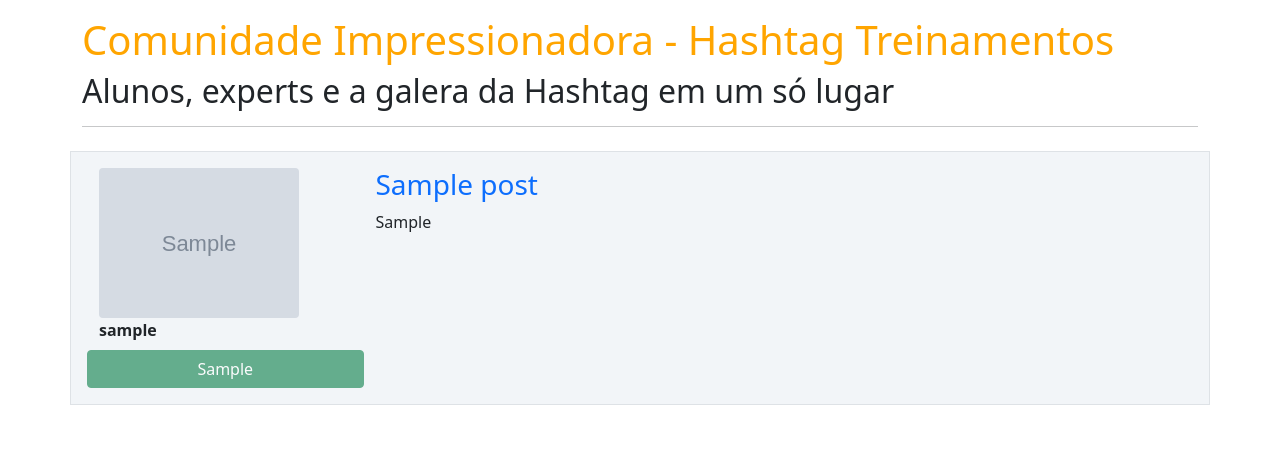
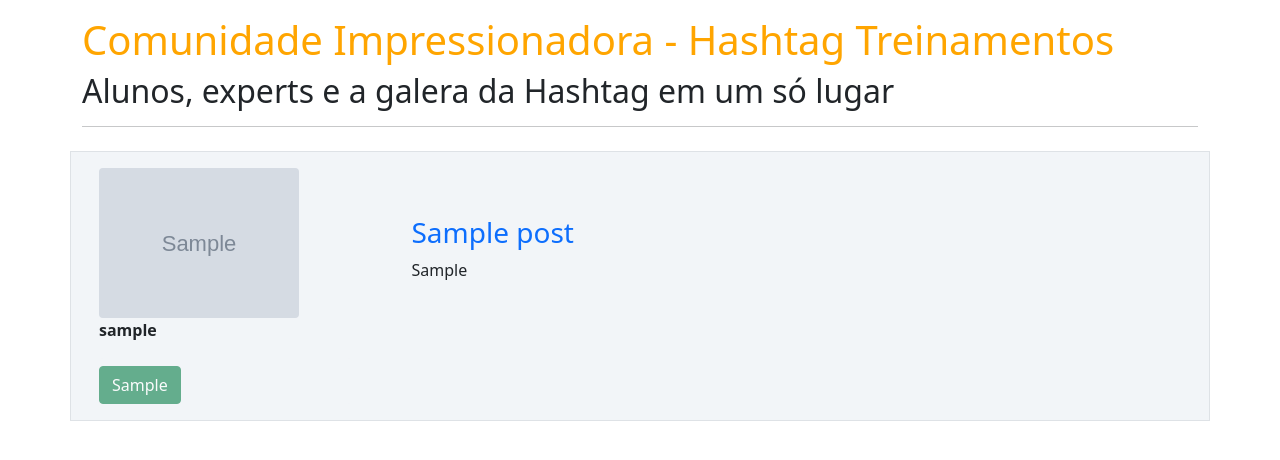
Before and after one commit to joaoalexandre65/comunidadejoao, a Flask app: page / in a window 1280 px wide. Shown: the part 56-516 px from the top of the page. Run offline with Flask 3, Linux system fonts and the light colour scheme; tables that the repository leaves empty hold one stand-in row (values such as "Sample post"); grey boxes marked "Sample" are stand-in pictures.

Commit message:
Update home.html

```diff
--- a/comunidadeimpressionadora/templates/home.html
+++ b/comunidadeimpressionadora/templates/home.html
@@ -10,19 +10,21 @@
         {% for post in posts %}
         <div class="row border mt-4 p-3 meupost">
             <div class="col col-3">
-                <div class="image pe-2">
+                <div class="image pe-2 d-md-block">
                     <img src="{{ url_for('static', filename='fotos_perfil/{}'.format(post.autor.foto_perfil)) }}" class="rounded" width="200" >
                 </div>
                 <strong>{{ post.autor.username }}</strong>
 
-                <div class="row justify-content-center">
+                <div class="mt-3 bg-primary d-flex justify-content-between rounded text-white stats">
+                    <div class="d-flex flex-column">
                             {% for curso in post.autor.cursos.split(';') %}
                                 <button type="button" class="btn btn-success mt-2" disabled>{{ curso }}</button>
                             {% endfor %}
+                    </div>
                 </div>
 
             </div>
-            <div class="col col-9">
+            <div class="p-5 col col-9">
                 <a style="text-decoration: none" href="{{ url_for('exibir_post', post_id=post.id) }}"><h3>{{ post.titulo }}</h3></a>
                 <p>{{ post.corpo }}</p>
             </div>
```
